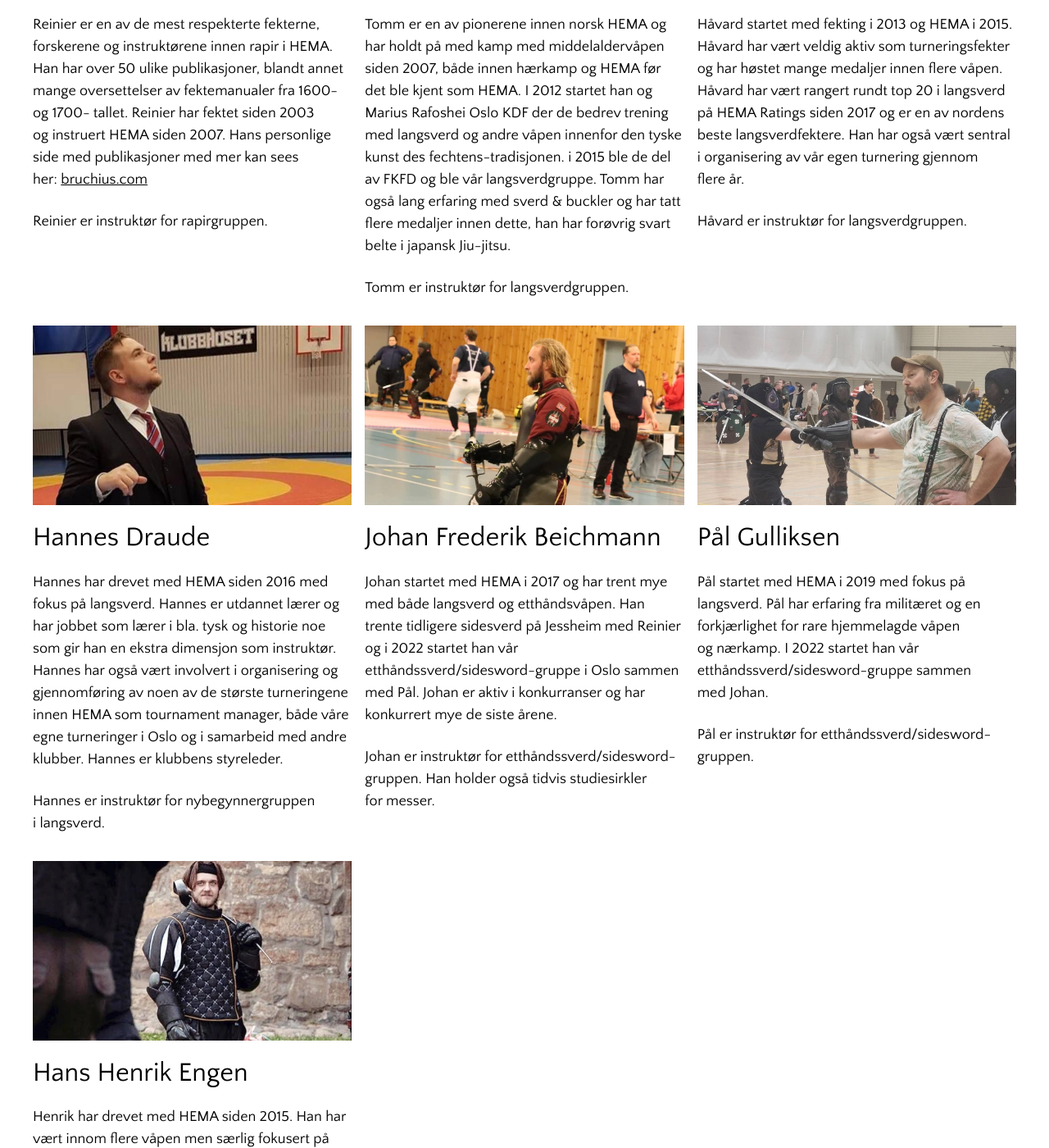
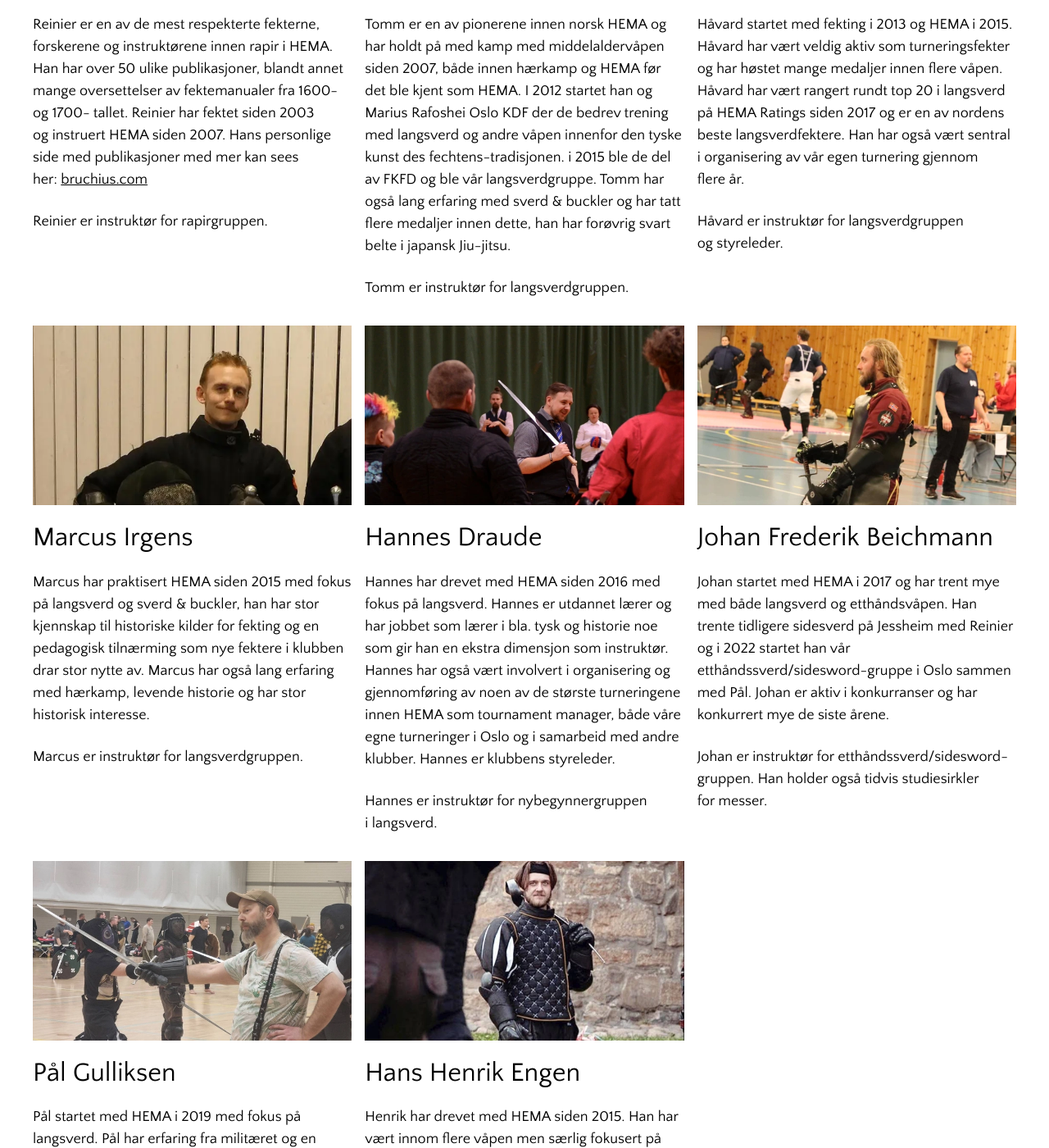
Before and after one commit to frieduellister/frieduellister.github.io, a Jekyll site: the page built from pages/oslo/instroktorer-oslo.html, in a window 1280 px wide and 1400 px high, scrolled down 841 px. Shown: the whole window at 82% size. Built offline with Jekyll 4.4.1, drawn with Linux system fonts in a browser that asks for light colours.

Commit message:
Updated instructors

```diff
--- a/pages/oslo/instroktorer-oslo.html
+++ b/pages/oslo/instroktorer-oslo.html
@@ -63,7 +63,21 @@ permalink: /oslo/instroktorer
           siden 2017 og er en av nordens beste langsverdfektere. Han har også vært sentral i organisering av vår egen
           turnering gjennom flere år.
         </p>
-        <p>Håvard er instruktør for langsverdgruppen.</p>
+        <p>Håvard er instruktør for langsverdgruppen og styreleder.</p>
+      </div>
+      <div class="grid-33">
+        <img
+          class="spacing-1"
+          alt=""
+          src="/assets/images/instructors/marcus.webp"
+        >
+        <h2 class="font-l spacing-1">Marcus Irgens</h2>
+        <p>
+          Marcus har praktisert HEMA siden 2015 med fokus på langsverd og sverd & buckler, han har stor kjennskap til
+          historiske kilder for fekting og en pedagogisk tilnærming som nye fektere i klubben drar stor nytte av. Marcus
+          har også lang erfaring med hærkamp, levende historie og har stor historisk interesse.
+        </p>
+        <p>Marcus er instruktør for langsverdgruppen.</p>
       </div>
       <div class="grid-33">
         <img
```
Also changed, not shown: pages/tromso/instroktorer-tromso.html (+7 -7 lines), assets/images/instructors/hannes.webp, assets/images/instructors/marcus.webp (added).
